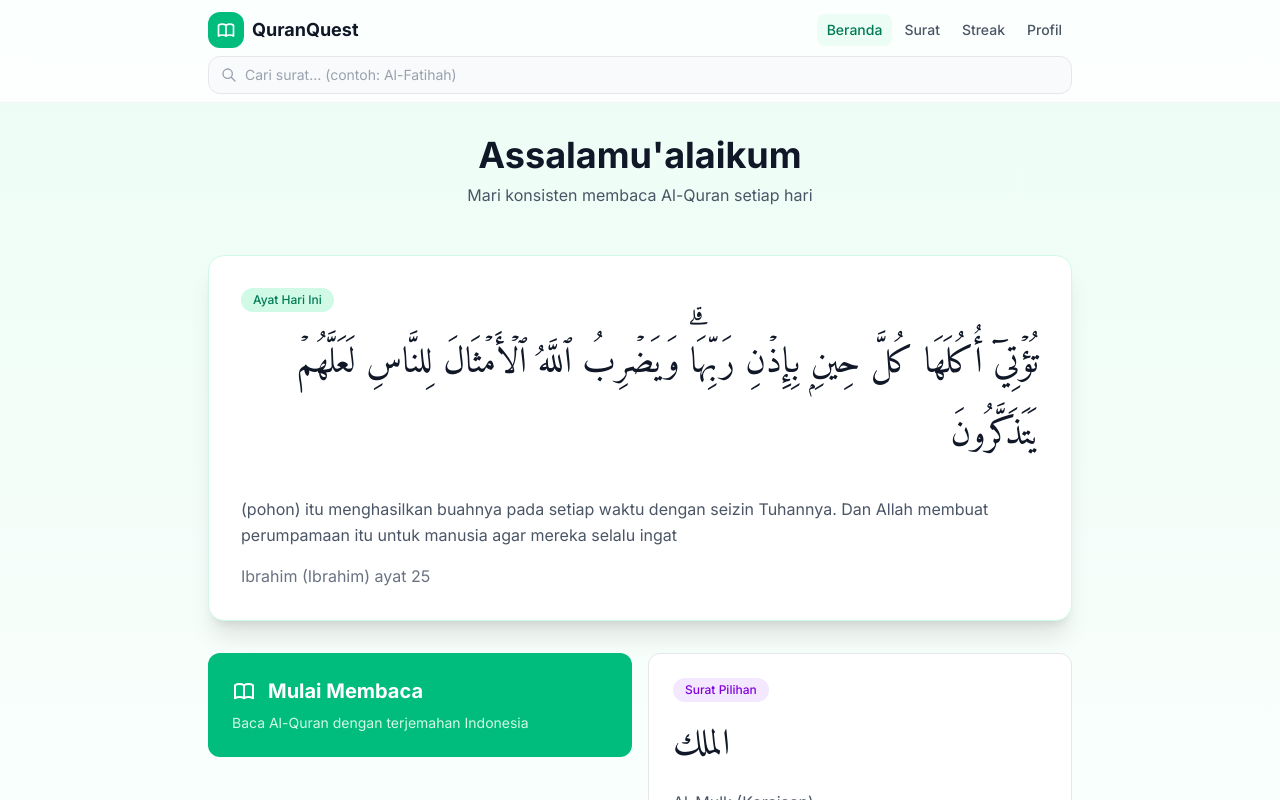
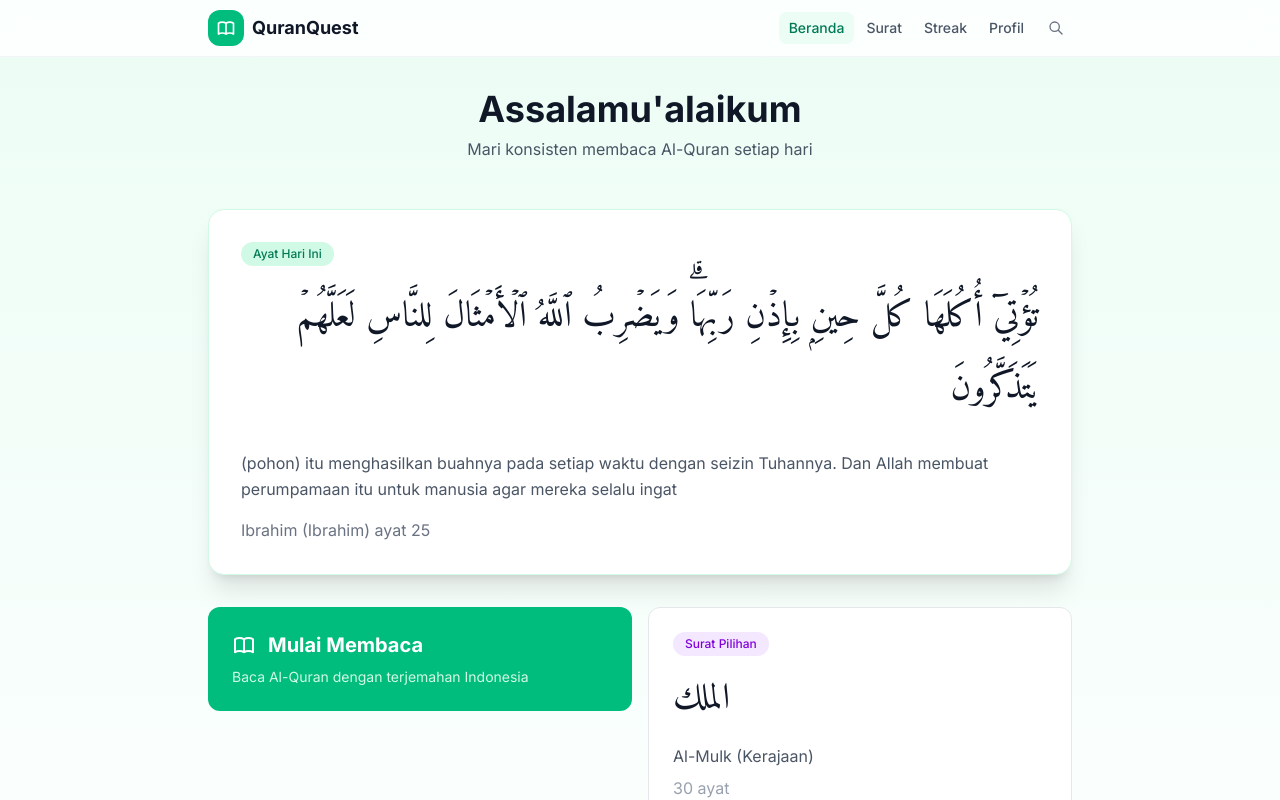
Before and after one commit to hafizputra06/quranquest, a Next.js app: page / in a window 1280 px wide. Shown: the top 800 px of the page. Built offline with nearby package versions, Linux system fonts and the light colour scheme.

Commit message:
perbaikan pencarian v3

```diff
--- a/src/components/Header.tsx
+++ b/src/components/Header.tsx
@@ -23,7 +23,7 @@ export default function Header() {
   const [query, setQuery] = useState('');
   const [results, setResults] = useState<Surah[]>([]);
   const [allSurahs, setAllSurahs] = useState<Surah[]>([]);
-  const [focused, setFocused] = useState(false);
+  const [searchOpen, setSearchOpen] = useState(false);
   const [activeIndex, setActiveIndex] = useState(-1);
   const inputRef = useRef<HTMLInputElement>(null);
   const containerRef = useRef<HTMLDivElement>(null);
@@ -31,6 +31,13 @@ export default function Header() {
   useEffect(() => {
     getSurahList().then((list) => setAllSurahs(list as Surah[]));
   }, []);
+
+  // Auto-focus input when search opens
+  useEffect(() => {
+    if (searchOpen) {
+      setTimeout(() => inputRef.current?.focus(), 50);
+    }
+  }, [searchOpen]);
 
   useEffect(() => {
     if (!query.trim()) {
@@ -49,47 +56,48 @@ export default function Header() {
     setActiveIndex(-1);
   }, [query, allSurahs]);
 
+  // Close on outside click
   useEffect(() => {
     const handler = (e: MouseEvent) => {
       if (containerRef.current && !containerRef.current.contains(e.target as Node)) {
-        setFocused(false);
-        setQuery('');
+        closeSearch();
       }
     };
     document.addEventListener('mousedown', handler);
     return () => document.removeEventListener('mousedown', handler);
   }, []);
 
+  const closeSearch = () => {
+    setSearchOpen(false);
+    setQuery('');
+    setResults([]);
+  };
+
   const selectSurah = (surah: Surah) => {
-    setQuery('');
-    setFocused(false);
-    setResults([]);
+    closeSearch();
     router.push(`/surat/${surah.number}`);
   };
 
   const handleKeyDown = (e: React.KeyboardEvent) => {
-    if (!results.length) return;
     if (e.key === 'ArrowDown') {
       e.preventDefault();
       setActiveIndex((i) => Math.min(i + 1, results.length - 1));
     } else if (e.key === 'ArrowUp') {
       e.preventDefault();
       setActiveIndex((i) => Math.max(i - 1, 0));
-    } else if (e.key === 'Enter') {
-      if (activeIndex >= 0) selectSurah(results[activeIndex]);
+    } else if (e.key === 'Enter' && activeIndex >= 0) {
+      selectSurah(results[activeIndex]);
     } else if (e.key === 'Escape') {
-      setFocused(false);
-      setQuery('');
+      closeSearch();
     }
   };
 
-  const showDropdown = focused && query.trim().length > 0;
+  const showDropdown = searchOpen && query.trim().length > 0;
 
   return (
-    <header className="sticky top-0 z-50 bg-white/80 backdrop-blur-md border-b border-gray-100">
-      {/* Row 1: Logo + Nav */}
-      <div className="max-w-4xl mx-auto px-4 pt-3 pb-2 flex items-center justify-between gap-2">
-        {/* Logo */}
+    <header className="sticky top-0 z-40 bg-white/80 backdrop-blur-md border-b border-gray-100">
+      {/* Row 1: Logo + Nav + Search toggle button */}
+      <div className="max-w-4xl mx-auto px-4 py-2.5 flex items-center justify-between gap-2">
         <Link href="/" className="flex items-center gap-2 flex-shrink-0">
           <div className="w-9 h-9 bg-emerald-500 rounded-xl flex items-center justify-center">
             <svg className="w-5 h-5 text-white" fill="none" stroke="currentColor" viewBox="0 0 24 24">
@@ -99,7 +107,6 @@ export default function Header() {
           <span className="text-lg font-bold text-gray-900">QuranQuest</span>
         </Link>
 
-        {/* Nav */}
         <nav className="flex items-center gap-0.5 flex-shrink-0">
           <Link href="/" className={`px-2.5 py-1.5 rounded-lg text-xs sm:text-sm font-medium transition-colors ${isActive('/') ? 'bg-emerald-50 text-emerald-700' : 'text-gray-600 hover:bg-gray-50'}`}>
             Beranda
@@ -113,13 +120,38 @@ export default function Header() {
           <Link href="/profil" className={`px-2.5 py-1.5 rounded-lg text-xs sm:text-sm font-medium transition-colors ${isActive('/profil') ? 'bg-emerald-50 text-emerald-700' : 'text-gray-600 hover:bg-gray-50'}`}>
             Profil
           </Link>
+
+          {/* Search toggle button — works on desktop & mobile */}
+          <button
+            onClick={() => setSearchOpen((v) => !v)}
+            aria-label="Cari surat"
+            className={`ml-1 p-2 rounded-lg transition-colors ${searchOpen ? 'bg-emerald-50 text-emerald-600' : 'text-gray-500 hover:bg-gray-50'}`}
+          >
+            {searchOpen ? (
+              <svg className="w-4 h-4" fill="none" stroke="currentColor" viewBox="0 0 24 24">
+                <path strokeLinecap="round" strokeLinejoin="round" strokeWidth={2.5} d="M6 18L18 6M6 6l12 12" />
+              </svg>
+            ) : (
+              <svg className="w-4 h-4" fill="none" stroke="currentColor" viewBox="0 0 24 24">
+                <path strokeLinecap="round" strokeLinejoin="round" strokeWidth={2} d="M21 21l-6-6m2-5a7 7 0 11-14 0 7 7 0 0114 0z" />
+              </svg>
+            )}
+          </button>
         </nav>
       </div>
 
-      {/* Row 2: Search bar — full width on all screensizes */}
-      <div className="max-w-4xl mx-auto px-4 pb-2">
+      {/* Row 2: Search bar — visible when toggled */}
+      <div
+        className="transition-all duration-300 ease-in-out"
+        style={{
+          maxHeight: searchOpen ? '60px' : '0px',
+          opacity: searchOpen ? 1 : 0,
+          overflow: searchOpen ? 'visible' : 'hidden',
+        }}
+      >
+        <div className="max-w-4xl mx-auto px-4 pb-2.5">
           <div ref={containerRef} className="relative">
-          <div className={`flex items-center gap-2 bg-gray-50 border rounded-xl px-3 py-2 transition-all ${focused ? 'border-emerald-400 bg-white shadow-sm' : 'border-gray-200'}`}>
+            <div className="flex items-center gap-2 bg-gray-50 border border-emerald-300 bg-white shadow-sm rounded-xl px-3 py-2">
               <svg className="w-4 h-4 text-gray-400 flex-shrink-0" fill="none" stroke="currentColor" viewBox="0 0 24 24">
                 <path strokeLinecap="round" strokeLinejoin="round" strokeWidth={2} d="M21 21l-6-6m2-5a7 7 0 11-14 0 7 7 0 0114 0z" />
               </svg>
@@ -129,7 +161,6 @@ export default function Header() {
                 value={query}
                 placeholder="Cari surat… (contoh: Al-Fatihah)"
                 className="bg-transparent text-sm text-gray-700 placeholder-gray-400 outline-none w-full"
-              onFocus={() => setFocused(true)}
                 onChange={(e) => setQuery(e.target.value)}
                 onKeyDown={handleKeyDown}
               />
@@ -142,39 +173,38 @@ export default function Header() {
               )}
             </div>
 
-          {/* Dropdown */}
-          {showDropdown && (
-            <div className="absolute top-full mt-1.5 left-0 right-0 bg-white rounded-xl shadow-xl border border-gray-100 overflow-hidden z-50">
-              {results.length > 0 ? (
-                results.map((surah, i) => (
+            {/* Dropdown results */}
+            {showDropdown && results.length > 0 && (
+              <div className="absolute top-full left-0 right-0 mt-1.5 bg-white rounded-xl shadow-xl border border-gray-100 overflow-hidden z-50">
+                {results.map((surah, i) => (
                   <button
                     key={surah.number}
                     onMouseDown={() => selectSurah(surah)}
+                    onTouchEnd={(e) => { e.preventDefault(); selectSurah(surah); }}
                     className={`w-full text-left px-4 py-3 flex items-center gap-3 transition-colors ${i === activeIndex ? 'bg-emerald-50' : 'hover:bg-gray-50'
                       } ${i > 0 ? 'border-t border-gray-50' : ''}`}
                   >
                     <span className={`w-7 h-7 rounded-lg flex items-center justify-center text-xs font-bold flex-shrink-0 ${i === activeIndex ? 'bg-emerald-500 text-white' : 'bg-emerald-100 text-emerald-700'
-                      }`}>
-                      {surah.number}
-                    </span>
+                      }`}>{surah.number}</span>
                     <div className="min-w-0 flex-1">
-                      <p className={`text-sm font-semibold truncate ${i === activeIndex ? 'text-emerald-700' : 'text-gray-800'}`}>
-                        {surah.englishName}
-                      </p>
+                      <p className={`text-sm font-semibold truncate ${i === activeIndex ? 'text-emerald-700' : 'text-gray-800'}`}>{surah.englishName}</p>
                       <p className="text-xs text-gray-400 truncate">{surah.englishNameTranslation} · {surah.numberOfAyahs} ayat</p>
                     </div>
-                    <svg className={`w-4 h-4 ml-auto flex-shrink-0 ${i === activeIndex ? 'text-emerald-500' : 'text-gray-300'}`} fill="none" stroke="currentColor" viewBox="0 0 24 24">
+                    <svg className="w-4 h-4 ml-auto flex-shrink-0 text-gray-300" fill="none" stroke="currentColor" viewBox="0 0 24 24">
                       <path strokeLinecap="round" strokeLinejoin="round" strokeWidth={2} d="M9 5l7 7-7 7" />
                     </svg>
                   </button>
-                ))
-              ) : (
-                <div className="px-4 py-5 text-sm text-gray-400 text-center">
+                ))}
+              </div>
+            )}
+
+            {/* No results */}
+            {showDropdown && results.length === 0 && (
+              <div className="absolute top-full left-0 right-0 mt-1.5 bg-white rounded-xl shadow-xl border border-gray-100 z-50 px-4 py-5 text-sm text-gray-400 text-center">
                 Surat tidak ditemukan
               </div>
             )}
           </div>
-          )}
         </div>
       </div>
     </header>
```
Lines whose indentation alone changed are shown as unchanged.
